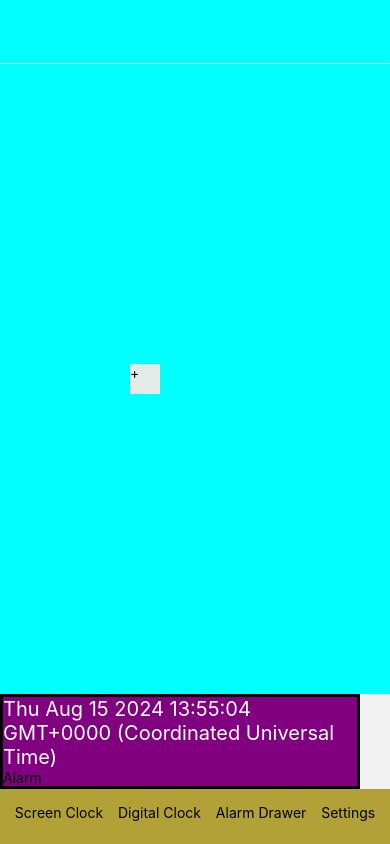
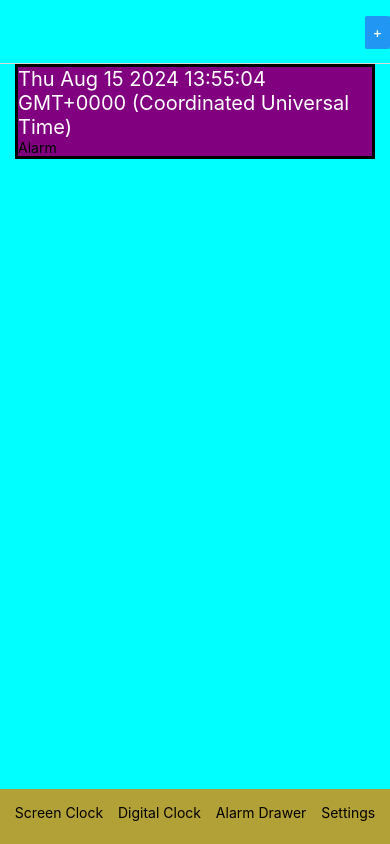
Before and after one commit to ramizackaryshamir/Alarmist_app-pre-new-arch, a React Native app: screen /Home in a window 390 px wide. Built offline with nearby package versions, Linux system fonts and the light colour scheme.

Commit message:
move addAlarm button to Hone Screen header

```diff
--- a/App.js
+++ b/App.js
@@ -23,6 +23,7 @@ const App = () => {
               headerStyle: {backgroundColor: '#00FFFF'},
               headerTintColor: '#00FFFF',
               headerShown: true,
+              headerRight: () => <Button title="+" />,
             }}
           />
           <Stack.Screen
--- a/src/components/Alarm.jsx
+++ b/src/components/Alarm.jsx
@@ -1,13 +1,14 @@
-import React, {useId} from 'react';
+import React from 'react';
 
-import {View, Text, TouchableHighlight} from 'react-native';
+import {View, Text} from 'react-native';
 import {useStyles} from '../hooks/useStyles';
 
 const Alarm = ({alarmTime, alarmName, alarmRepeat}) => {
+  //This component displays how the alarm will render to the UI
   const styles = useStyles();
-  const alarmId = useId();
+
   return (
-    <View id={alarmId} style={styles.alarmContainer}>
+    <View style={styles.alarmContainer}>
       <View style={styles.alarmContainerTop}>
         <Text style={styles.alarmTextTop}>{alarmTime}</Text>
       </View>
--- a/src/components/AlarmPicker/screens/AlarmSettingsScreen.tsx
+++ b/src/components/AlarmPicker/screens/AlarmSettingsScreen.tsx
@@ -5,6 +5,7 @@ import AlarmSettingsSnoozeOption from '../components/AlarmSettingsSnoozeOption';
 import {useStyles} from '../../../hooks/useStyles';
 
 const AlarmSettingsScreen = ({navigation, route}: any) => {
+  //This component sets the state for the alarm
   const styles = useStyles();
 
   const [alarmTime, setAlarmTime] = useState<any>(new Date());
--- a/src/hooks/useStyles.ts
+++ b/src/hooks/useStyles.ts
@@ -15,18 +15,15 @@ export const useStyles = () => {
       backgroundColor: '#00FFFF',
     },
     homeScreenAddAlarmButton: {
-      position: 'absolute',
       bottom: 300,
-      left: 130,
       width: 30,
       height: 30,
       backgroundColor: '#E4EBE6',
     },
     alarmsContainer: {
-      //flexDirection: 'column',
+      //height: width < 500 ? '35%' : '65%',
       justifyContent: 'center',
       alignItems: 'center',
-
       backgroundColor: 'yellow',
     },
     alarmContainer: {
--- a/src/screens/HomeScreen.tsx
+++ b/src/screens/HomeScreen.tsx
@@ -1,12 +1,5 @@
-import React, {useState, useEffect, useId} from 'react';
-import {
-  View,
-  TouchableOpacity,
-  Text,
-  ScrollView,
-  FlatList,
-  Button,
-} from 'react-native';
+import React, {useState, useEffect} from 'react';
+import {View, FlatList, Button} from 'react-native';
 import Menu from '../components/Menu';
 import Alarm from '../components/Alarm';
 import {useStyles} from '../hooks/useStyles';
@@ -15,14 +8,13 @@ import {NewAlarm} from './types';
 const HomeScreen = ({navigation, route}) => {
   const styles = useStyles();
 
-  const alarmId = useId();
   const [newAlarm, setNewAlarm] = useState<NewAlarm>({
     time: new Date().toString(),
     repeat: [],
     name: 'Alarm',
     sound: [],
     isSnoozed: false,
-    id: alarmId,
+    id: '',
   });
 
   const [alarms, setAlarms] = useState<any>([]);
@@ -40,6 +32,14 @@ const HomeScreen = ({navigation, route}) => {
       },
     });
   };
+
+  useEffect(() => {
+    navigation.setOptions({
+      headerRight: () => (
+        <Button title="+" onPress={navigateToAlarmSettingsScreen} />
+      ),
+    });
+  }, [navigation]);
 
   useEffect(() => {
     setAlarms([newAlarm, ...alarms]);
@@ -65,14 +65,8 @@ const HomeScreen = ({navigation, route}) => {
       <View style={styles.homeScreenContainer}>
         {/*//*/}
         {/*TODO This Button Goes Forward*/}
-        <TouchableOpacity
-          style={styles.homeScreenAddAlarmButton}
-          onPress={navigateToAlarmSettingsScreen}
-        >
-          <Text>+</Text>
-        </TouchableOpacity>
-      </View>
-      {/*<View style={styles.alarmsContainer}>
+
+        {/*<View style={styles.alarmsContainer}>
         {alarms.map((alarm, index) => {
           return (
             <Alarm
@@ -84,7 +78,7 @@ const HomeScreen = ({navigation, route}) => {
           );
         })}
       </View>*/}
-      <View>
+
         <FlatList
           data={alarms}
           renderItem={({item}) => (
@@ -94,7 +88,7 @@ const HomeScreen = ({navigation, route}) => {
               alarmRepeat={item.repeat}
             />
           )}
-          keyExtractor={(item) => item.id}
+          //keyExtractor={(item) => item.id}
         />
       </View>
       <Menu navigation={navigation} />
--- a/src/screens/types.ts
+++ b/src/screens/types.ts
@@ -4,5 +4,4 @@ export interface NewAlarm {
   name: string;
   sound: Array<string>;
   isSnoozed: boolean;
-  id: string;
 }
```
